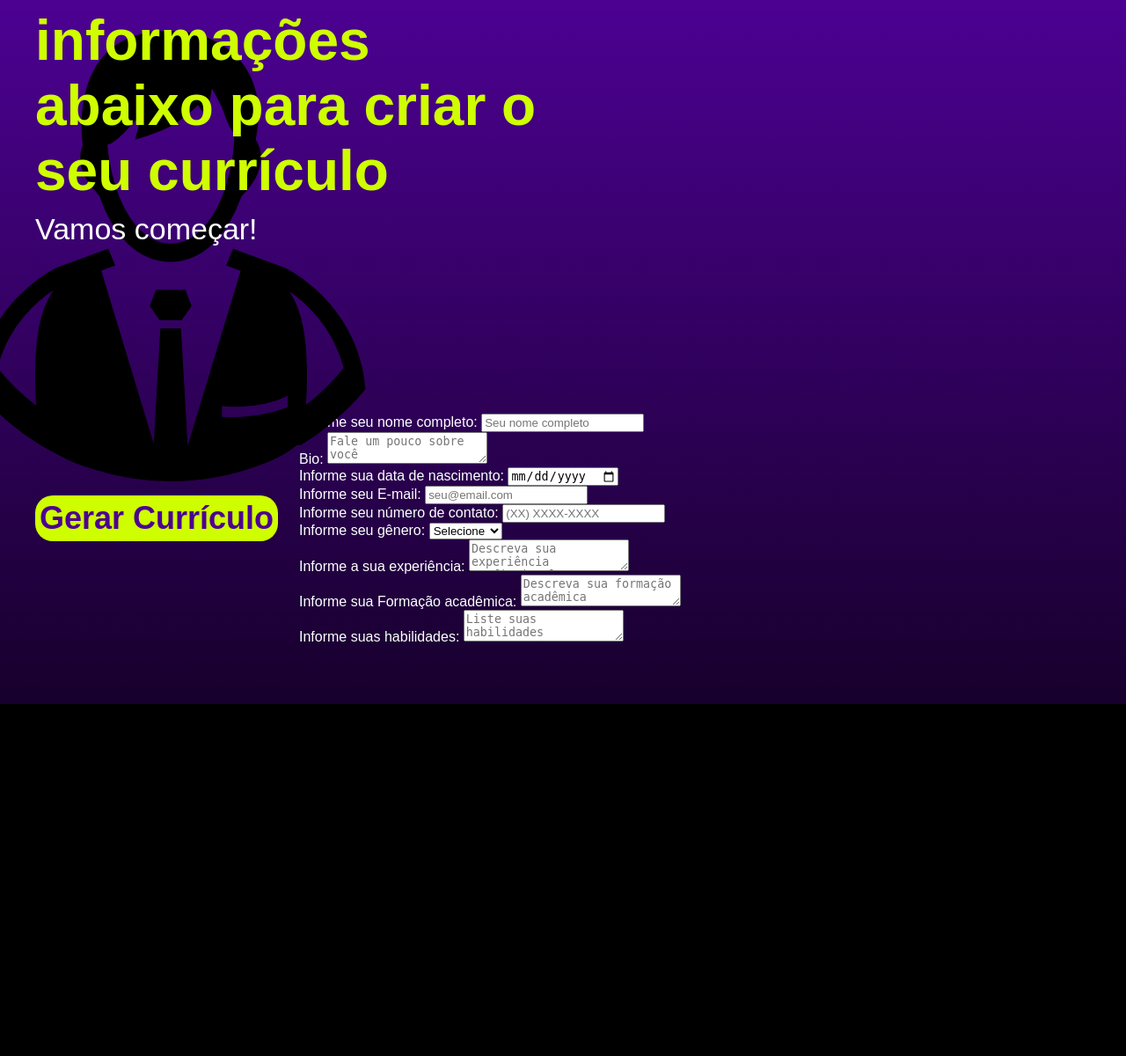
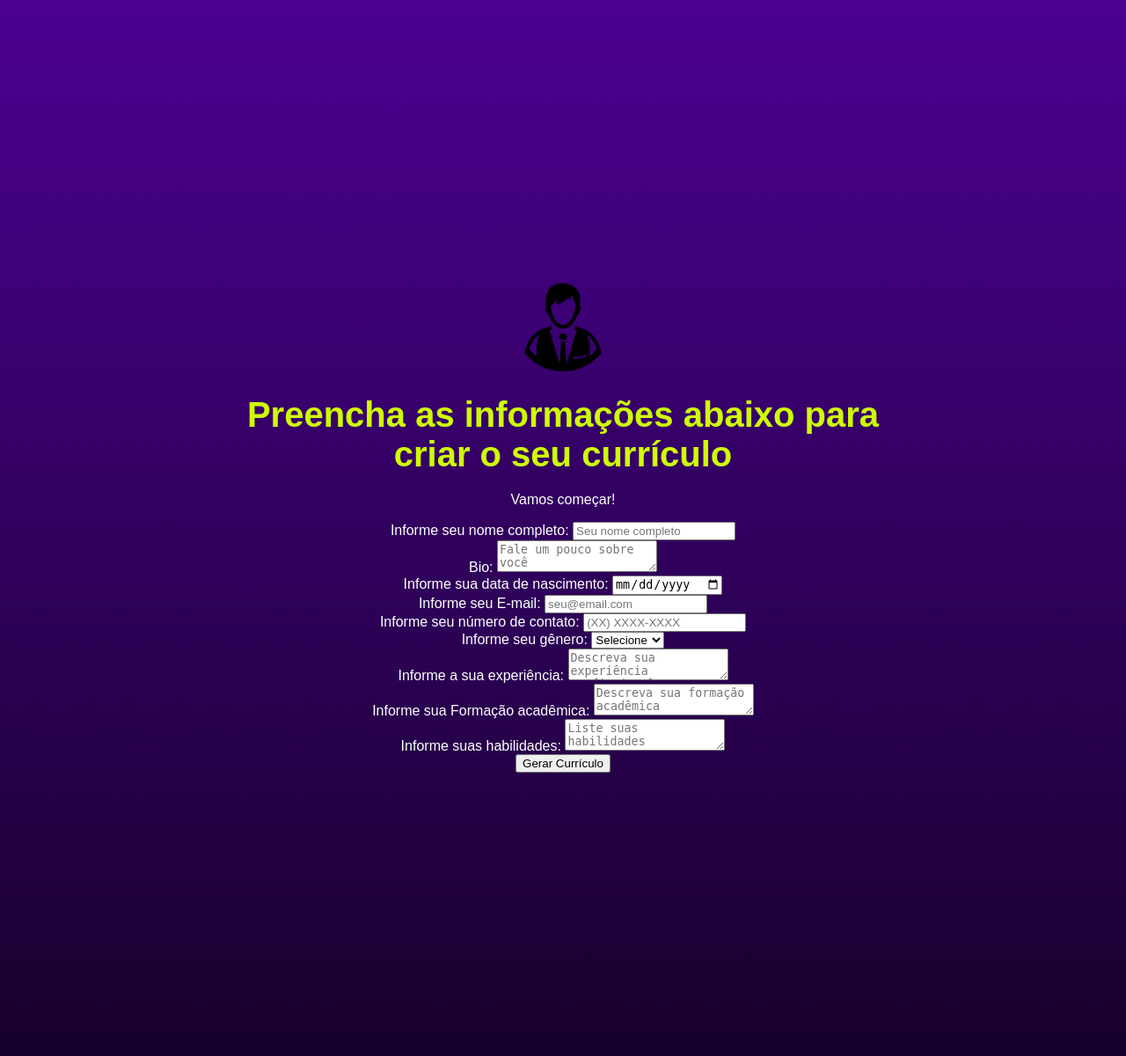
Before and after one commit to Oliv-Patrik/Gerador-De-Curriculos, a PHP site: page /HTML/curriculo.html in a window 1280 px wide. Shown: the whole page at 88% size. Before the commit the page ends 800 px from the top, so only its background shows below. Run offline with PHP 8.4, Linux system fonts and the light colour scheme.

Commit message:
Estilizado a pagina das informações do curriculo, e adicionado 3 bibliotecas de framework ao index HTML

```diff
--- a/CSS/curriculo.css
+++ b/CSS/curriculo.css
@@ -1,74 +1,84 @@
 /* Estiliza o corpo da página */
 body {
-  font-family: 'Poppins', sans-serif; /* Define a fonte como Poppins */
-  margin: 0; /* Remove a margem */
-  padding: 0; /* Remove o preenchimento */
-  background: linear-gradient(to bottom, #4C0192, #17002C); /* Cria um gradiente de fundo */
-  display: flex; /* Define o display como flexbox */
-  justify-content: center; /* Centraliza o conteúdo horizontalmente */
-  align-items: center; /* Centraliza o conteúdo verticalmente */
-  height: 100vh; /* Define a altura como 100% da viewport */
+  font-family: 'Poppins', sans-serif;
+  margin: 0;
+  padding: 0;
+  background: linear-gradient(to bottom, #4C0192, #17002C);
+  background-size: 100% 100%;
+  display: flex;
+  justify-content: center;
+  align-items: center;
+  height: 150vh;
 }
 
 /* Estiliza o conteúdo principal */
-.content {
-  text-align: left; /* Alinha o texto à esquerda */
-  color: #fff; /* Define a cor do texto como branco */
-  max-width: 600px; /* Define a largura máxima como 600px */
-  margin: 120px 0 0 0; /* Define a margem superior como 120px */
-  padding: 0; /* Remove o preenchimento */
-  position: relative; /* Define a posição como relativa */
-  top: 0; /* Define a posição top como zero */
-  right: 0; /* Define a posição right como zero */
-  transform: none; /* Remove qualquer transformação */
+.container {
+  text-align: center;
+  color: #fff;
+  max-width: 800px;
+  width: 100%;
+  margin: 0;
+  padding: 20px;
+  display: flex;
+  flex-direction: column;
+  align-items: center;
 }
 
 /* Estiliza o título */
 h1 {
-  font-size: 64px; /* Define o tamanho da fonte como 64px */
-  font-weight: bold; /* Define o peso da fonte como bold */
-  color: #CFFE00; /* Define a cor do título como amarelo */
-  margin: 0; /* Remove a margem */
-  padding: 0; /* Remove o preenchimento */
-  position: relative; /* Define a posição como relativa */
-  right: 300px; /* Define a posição right como 300px para posicionar o título a dierita */
-  top: -200px; /* Posiciona o título 200px acima da sua posição original */
+  font-size: 2.5rem;
+  font-weight: bold;
+  color: #CFFE00;
+  margin-bottom: 20px;
+  position: relative;
 }
 
 /* Estiliza o ícone de pessoas */
 .people-icon {
-  position: absolute; /* Define a posição como absoluta */
-  top: -100px; /* Define a posição top como 100px para alinhar com o título */
-  right: 490px; /* Define a posição right como 490px para posicionar o ícone à direita do título */
+  display: block;
+  margin: 0 auto 20px auto;
+  width: 100px;
+  height: 100px;
+  position: relative;
 }
 
-/* Estiliza o parágrafo */
-p {
-  font-size: 34px; /* Define o tamanho da fonte como 36px */
-  margin: 0; /* Remove a margem */
-  padding: 0; /* Remove o preenchimento */
-  position: relative; /* Define a posição como relativa */
-  right: 300px; /* Define a posição right como 300px para posicionar o parágrafo a direita*/
-  top: -190px;/* Posiciona o parágrafo 190px acima da sua posição original */
+/* Estiliza os grupos de entrada */
+.form-group {
+  width: 100%;
+  margin-bottom: 15px;
+  position: relative;
+}
+
+.form-group label {
+  font-size: 1rem;
+  margin-bottom: 5px;
+}
+
+.form-control {
+  width: 100%;
+  padding: 10px;
+  border: 1px solid #ccc;
+  border-radius: 5px;
+  font-size: 1rem;
+  height: 40px; /* Ajuste a altura dos campos de entrada */
 }
 
 /* Estiliza o botão Criar Currículo */
-.button {
-  background-color: #CFFE00; /* Define a cor de fundo como amarelo */
-  color: #4C0192; /* Define a cor do texto como roxo */
-  border: none; /* Remove as bordas */
-  border-radius: 20px; /* Define o raio de borda como 20px */
-  padding: 20px 40px; /* Define o preenchimento */
-  font-size: 36px; /* Define o tamanho da fonte como 36px */
-  font-weight: bold; /* Define o peso da fonte como bold */
-  cursor: pointer; /* Define o cursor como pointer */
-  margin: 0; /* Remove a margem */
-  padding: 5px 5px; /* Define o preenchimento */
-  position: relative; /* Define a posição como relativa */
-  right: 300px; /* Define a posição right como 300px para posicionar o botão a direita*/
-  top: -170px;
+.btn-primary {
+  background-color: #CFFE00;
+  color: #4C0192;
+  border: none;
+  border-radius: 5px;
+  padding: 10px 20px;
+  font-size: 1.125rem;
+  font-weight: bold;
+  cursor: pointer;
+  display: block;
+  margin: 20px auto;
+  text-align: center;
+  position: relative;
 }
 
-.button:hover {
-  background-color: #bff000; /* Define a cor de fundo ao passar o mouse como amarelo mais claro */
+.btn-primary:hover {
+  background-color: #bff000;
 }
```
Also changed, not shown: CSS/main.css (+17 -16 lines), Index.html (+6 -1 lines).
